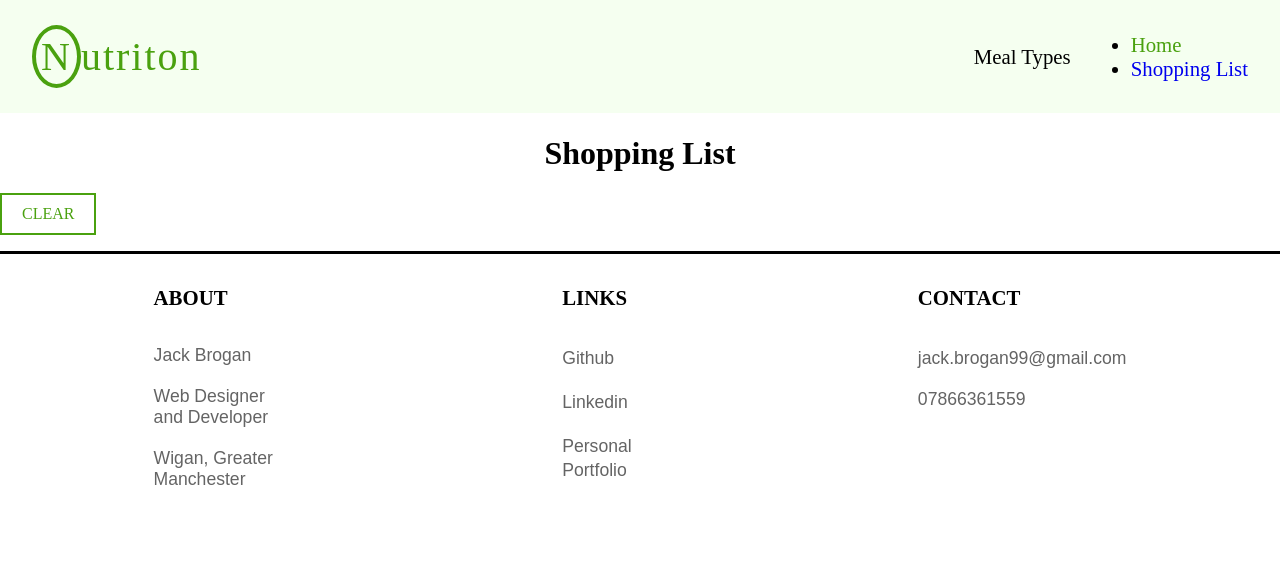
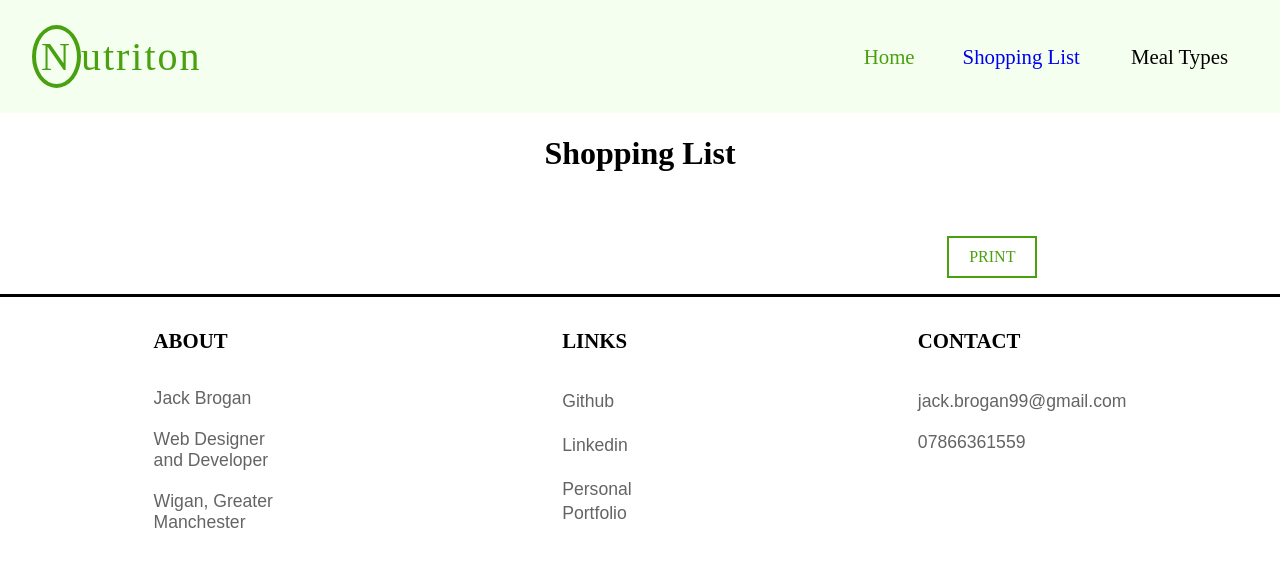
Before and after one commit to jbrogan99/recipe-app, a React (Create React App) app: page /shoppingList in a window 1280 px wide. Shown: the top 566 px of the page. Built offline with nearby package versions, Linux system fonts and the light colour scheme; a web font is replaced by a local one.

Commit message:
shopping list working

```diff
--- a/src/App.jsx
+++ b/src/App.jsx
@@ -14,6 +14,7 @@ import { NavHeadingsDesktop } from "./navigation/navHeadingsDesktop";
 import { Footer } from "./components/footer";
 import { RecipeInstructions } from "./pages/recipeInstructions";
 import { ShoppingList } from "./pages/shoppingList";
+import { MyContext } from "./components/instructionsContext";
 
 function App() {
   const [showResults, setShowResults] = useState(false);
@@ -26,7 +27,7 @@ function App() {
     errorMessageWork: false,
   });
   const mounted = useRef(false);
-
+  const [instructions, setInstructions] = useState({});
   useEffect(() => {
     console.log("mounted");
     mounted.current = true;
@@ -63,6 +64,7 @@ function App() {
             setShowResults={setShowResults}
           />
         </header>
+        <MyContext.Provider value={{ shoppingList, setShoppingList }}>
           <Routes>
             <Route
               path="/"
@@ -115,17 +117,23 @@ function App() {
               path="/instructions/:id"
               element={
                 <RecipeInstructions
-                setShoppingList={setShoppingList}
-                shoppingList={shoppingList}
+                // setShoppingList={setShoppingList}
+                // shoppingList={shoppingList}
                 />
               }
             />
             <Route
               path="/shoppingList"
-            element={<ShoppingList shoppingList={shoppingList} />}
+              element={
+                <ShoppingList
+                // shoppingList={shoppingList}
+                />
+              }
             />
           </Routes>
+        </MyContext.Provider>
       </Router>
+
       <Footer />
     </>
   );
--- a/src/components/button.jsx
+++ b/src/components/button.jsx
@@ -1,11 +1,9 @@
 import React from "react";
 
-export const Button = ({ text, link }) => {
+export const Button = ({ text }) => {
   return (
     <div className="button-wrapper">
-      <a href={link} className="btn btn3">
-        {text}
-      </a>
+      <button className="btn btn3">{text}</button>
     </div>
   );
 };
--- /dev/null
+++ b/src/components/instructionsContext.jsx
@@ -0,0 +1,3 @@
+import { createContext } from "react";
+
+export const MyContext = createContext();
--- a/src/components/mealList.jsx
+++ b/src/components/mealList.jsx
@@ -2,8 +2,10 @@ import React, { useState, useEffect } from "react";
 import vegetarian from "../health-images-small/vegetarian-logo-new.png";
 import vegan from "../health-images-small/vegan-icon.png";
 import protein from "../health-images-small/high-protein-sign-stamp-white-background-vector-illustration-high-protein-sign-stamp-171023492.jpg";
-import { Button } from "./button";
+import { PrintButton } from "./printbutton";
 import Loading from "../components/loading";
+import { Link } from "react-router-dom";
+import { NewButton } from "./newButton";
 
 export const MealList = ({ isLoading, mealData }) => {
   if (isLoading) {
@@ -72,7 +74,11 @@ export const MealList = ({ isLoading, mealData }) => {
                         className="protein-image protein-img-meal-list"
                       />
                     ) : null}
-                    <Button link={`/instructions/${data.id}`} text="Recipe" />
+
+                    <NewButton
+                      route={`/instructions/${data.id}`}
+                      text="recipe"
+                    />
                   </div>
                 </div>
               </section>
--- /dev/null
+++ b/src/components/newButton.jsx
@@ -0,0 +1,12 @@
+import React from "react";
+import { Link } from "react-router-dom";
+
+export const NewButton = ({ text, route }) => {
+  return (
+    <div className="button-wrapper">
+      <Link className="btn btn3" to={route}>
+        {text}
+      </Link>
+    </div>
+  );
+};
--- /dev/null
+++ b/src/components/printbutton.jsx
@@ -0,0 +1,15 @@
+import React from "react";
+
+export const PrintButton = ({ text }) => {
+  function handlePrint() {
+    window.print();
+  }
+
+  return (
+    <div className="button-wrapper">
+      <a href="#" onClick={handlePrint} className="btn btn3">
+        {text}
+      </a>
+    </div>
+  );
+};
--- a/src/css/styles.css
+++ b/src/css/styles.css
@@ -78,7 +78,10 @@ a {
 
 @media only screen and (max-width: 899px) {
   /*Nav*/
-
+  #clear-container {
+    display: flex;
+    justify-content: center;
+  }
   .hamburger-container {
     width: 100%;
     display: flex;
@@ -252,6 +255,7 @@ a {
   overflow: hidden;
   transition: 1s all ease;
   white-space: normal !important;
+  cursor: pointer;
 }
 .btn::before {
   background: rgb(185, 255, 185);
@@ -908,6 +912,15 @@ footer a {
   .ready-servings-container {
     grid-column: 2/3;
     grid-row: 1/2;
+    gap: 1.3em;
+  }
+
+  .ready-servings-container b p {
+    margin: 0;
+  }
+
+  .ready-servings-container b:first-child {
+    margin-top: 2em;
   }
 
   .ingredients-container {
@@ -927,6 +940,46 @@ footer a {
   .ready-servings-container p {
     margin-bottom: 0;
   }
+
+  .nav-ul {
+    display: flex;
+    flex-direction: row;
+    gap: 3em;
+    padding: 0;
+  }
+  .nav-ul li {
+    list-style: none;
+  }
+  .dropdown {
+    margin-left: 1.5em;
+  }
+  #shopping-container {
+    margin: 0 10% 0 10%;
+    display: grid;
+    grid-template-columns: 80% 1fr;
+    grid-template-rows: auto 1fr;
+  }
+
+  #shopping-title {
+    margin-bottom: 2em;
+    grid-column: 1/3;
+    grid-row: 1/2;
+  }
+
+  .button-flex-instructions {
+    display: flex;
+    align-items: flex-end;
+  }
+
+  #recipe-ingredients-list {
+    grid-column: 1/2;
+    grid-row: 2/3;
+  }
+
+  #clear-container {
+    grid-column: 2/3;
+    grid-row: 2/3;
+  }
 }
 
 @media (max-width: 1050px) and (min-width: 900px) {
--- a/src/navigation/navHeadings.jsx
+++ b/src/navigation/navHeadings.jsx
@@ -68,6 +68,18 @@ export const NavHeadings = ({
                 Home
               </Link>
             </li>
+            <li
+              key={"shoppingList"}
+              className={`${activePage === "shoppingList" ? "active-nav" : ""}`}
+            >
+              {" "}
+              <Link
+                to="/shoppingList"
+                onClick={() => handleClick("shoppingList")}
+              >
+                Shopping List
+              </Link>
+            </li>
           </ul>
         </nav>
       ) : null}
--- a/src/navigation/navHeadingsDesktop.jsx
+++ b/src/navigation/navHeadingsDesktop.jsx
@@ -7,6 +7,23 @@ export const NavHeadingsDesktop = ({ setActivePage, activePage }) => {
   return (
     <>
       <section className="nav-container">
+        <ul className="nav-ul">
+          <li className={`${activePage === "home" ? "active-nav" : ""}`}>
+            <Link to="/" onClick={() => handleClick("home")}>
+              Home
+            </Link>
+          </li>
+          <li
+            className={`${activePage === "shoppingList" ? "active-nav" : ""}`}
+          >
+            <Link
+              to="/shoppingList"
+              onClick={() => handleClick("shoppingList")}
+            >
+              Shopping List
+            </Link>
+          </li>
+        </ul>
         <nav>
           <ul className="nav-ul">
             <li className="dropdown">
@@ -49,23 +66,6 @@ export const NavHeadingsDesktop = ({ setActivePage, activePage }) => {
             </li>
           </ul>
         </nav>
-        <ul className="nav-ul">
-          <li className={`${activePage === "home" ? "active-nav" : ""}`}>
-            <Link to="/" onClick={() => handleClick("home")}>
-              Home
-            </Link>
-          </li>
-          <li
-            className={`${activePage === "shoppingList" ? "active-nav" : ""}`}
-          >
-            <Link
-              to="/shoppingList"
-              onClick={() => handleClick("shoppingList")}
-            >
-              Shopping List
-            </Link>
-          </li>
-        </ul>
       </section>
     </>
   );
--- a/src/pages/recipeInstructions.jsx
+++ b/src/pages/recipeInstructions.jsx
@@ -1,12 +1,15 @@
-import React, { useState, useEffect } from "react";
+import React, { useState, useEffect, useContext } from "react";
 import { useParams, Link } from "react-router-dom";
+import { PrintButton } from "../components/printbutton";
+import { MyContext } from "../components/instructionsContext";
 import { Button } from "../components/button";
 
-export const RecipeInstructions = ({ setShoppingList, shoppingList }) => {
+export const RecipeInstructions = () => {
   const [data, setData] = useState({});
   const [isLoading, setIsLoading] = useState(true);
   const [errorMessage, setErrorMessage] = useState(false);
-  const { id } = useParams();
+  const { id } = useParams(); /*extract ID from paramater*/
+  const { shoppingList, setShoppingList } = useContext(MyContext);
 
   const url = `https://api.spoonacular.com/recipes/${id}/information?apiKey=c928226c90814b6abab015fdd892513b`;
   useEffect(() => {
@@ -29,9 +32,8 @@ export const RecipeInstructions = ({ setShoppingList, shoppingList }) => {
       }); // chained set state call
     });
   };
-  // console.log("Instructions data", data);
-  console.log("shopping list recipe page", shoppingList);
-  // if (Object.keys(data).length > 0) {
+
+  console.log("extendedIngredients", data);
   return (
     <>
       <main className="instructions-container">
@@ -47,15 +49,13 @@ export const RecipeInstructions = ({ setShoppingList, shoppingList }) => {
             <b>
               <p>Servings: {data.servings}</p>
             </b>
-            <Link
-              to={{
-                pathname: `/instructions/${id}`,
-                shoppingList: shoppingList,
-              }}
-              onClick={() => handleClick(data.extendedIngredients)}
-            >
-              Add to list
-            </Link>
+            <div className="button-flex-instructions">
+              <div className="button-wrapper">
+                <a href="#" className="btn btn3" onClick={() => handleClick()}>
+                  Add to list{" "}
+                </a>
+              </div>
+            </div>
           </div>
           <div className="ingredients-container">
             <h2>Ingredients</h2>
@@ -79,7 +79,6 @@ export const RecipeInstructions = ({ setShoppingList, shoppingList }) => {
                     </p>
                   </>
                 );
-                // console.log("number", element.number);
               })
             : null}
         </div>
--- a/src/pages/shoppingList.jsx
+++ b/src/pages/shoppingList.jsx
@@ -1,11 +1,17 @@
-import React from "react";
-import { Button } from "../components/button";
+import React, { useContext } from "react";
+import { PrintButton } from "../components/printbutton";
+import { MyContext } from "../components/instructionsContext";
+import { NewButton } from "../components/newButton";
 
-export const ShoppingList = ({ shoppingList }) => {
+export const ShoppingList = () => {
+  const { shoppingList } = useContext(MyContext);
+
   console.log("shopping list page", shoppingList);
   return (
     <>
+      <main id="shopping-container">
         <h1 id="shopping-title">Shopping List</h1>
+        <div id="recipe-ingredients-list">
           {shoppingList.map((item) => {
             return (
               <ul>
@@ -13,9 +19,11 @@ export const ShoppingList = ({ shoppingList }) => {
               </ul>
             );
           })}
+        </div>
         <div id="clear-container">
-        <Button text="clear" link="#" />
+          <PrintButton text="print" />
         </div>
+      </main>
     </>
   );
 };
```
Also changed, not shown: src/components/favourites.jsx (+5 -4 lines). Lines whose indentation alone changed are shown as unchanged.
